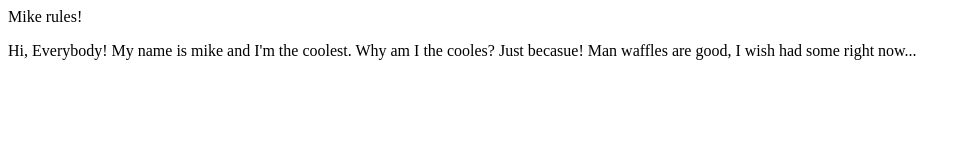
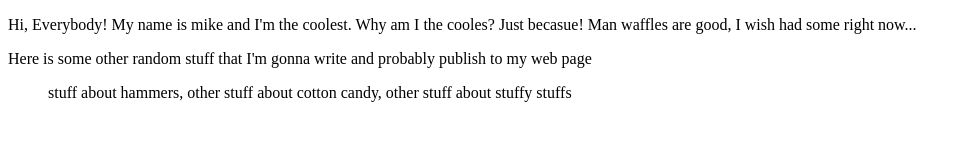
Before and after one commit to MichaelRyanLangston/MichaelRyanLangston.github.io, a plain HTML site: page index.html in a window 1280 px wide. Shown: the whole page, without its empty margins (0-971 px from the left). Drawn offline with Linux system fonts and the light colour scheme.

Commit message:
testing html document

```diff
--- a/index.html
+++ b/index.html
@@ -2,8 +2,11 @@
 <html lang ="en">
 <head>
 	<meta charset= "utf-8">
-	<tile> Mike rules!  </title>
+	<link rel="stylesheet" type="text/css" href ="myCSS.css"/>
+	<title> Mike rules!  </title>
 </head>
-<body>
+<body id ="mainstuff">
 	<p> Hi, Everybody! My name is mike and I'm the coolest. Why am I the cooles? Just becasue! Man waffles are good, I wish had some right now... </p>
+	<p> Here is some other random stuff that I'm gonna write and probably publish to my web page </p>
+	<ul> stuff about hammers, other stuff about cotton candy, other stuff about stuffy stuffs </ul>
 </body>
```
